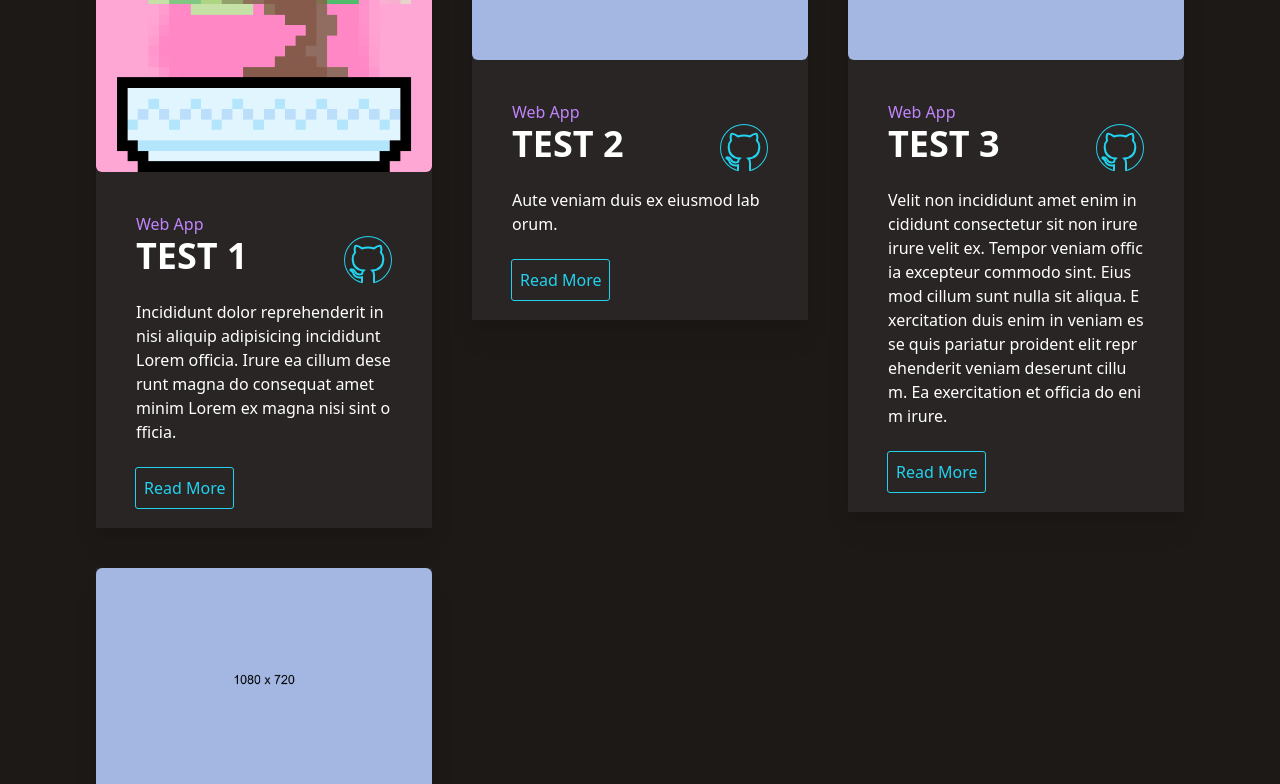
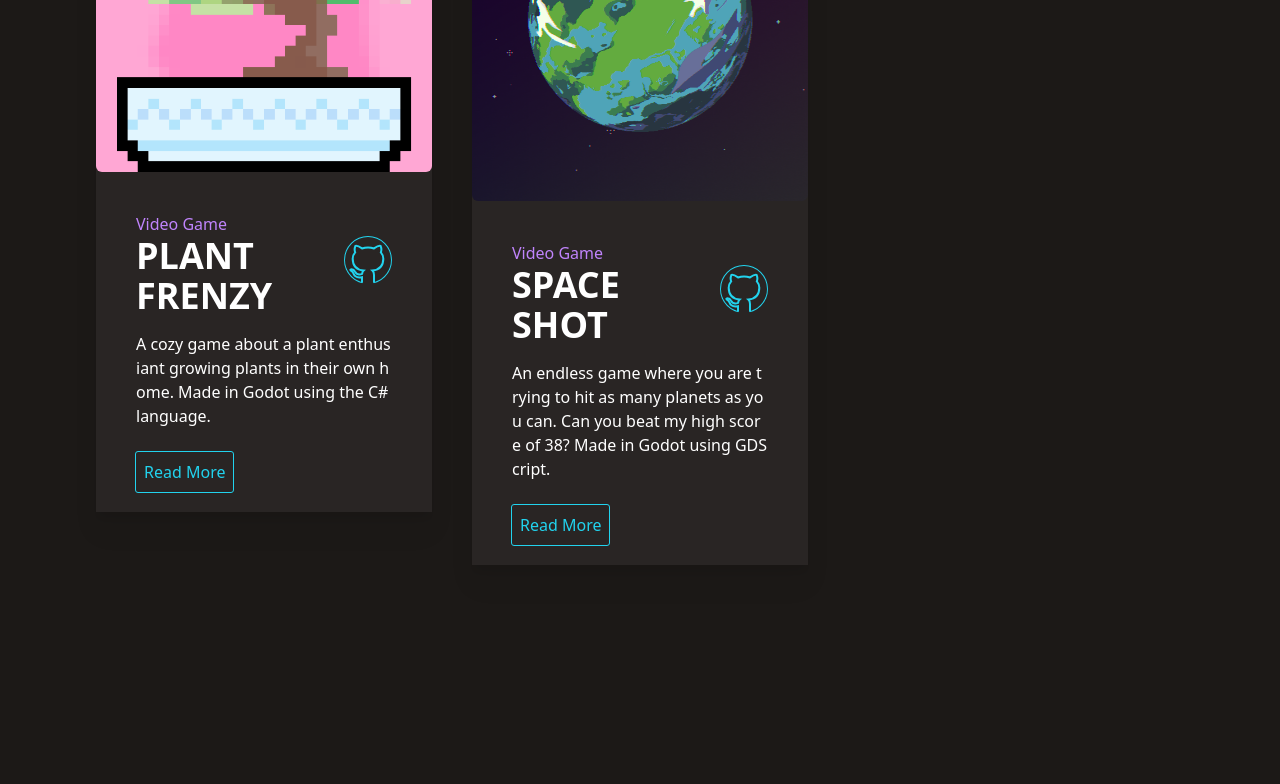
Before and after one commit to Niall-Sharma/programming-portfolio, a Next.js app: page /projects in a window 1280 px wide. Shown: the part 260-1044 px from the top of the page. Built offline with nearby package versions, Linux system fonts and the light colour scheme; what tailwindcss-animated would draw is missing.

Commit message:
added projects

```diff
--- a/src/app/page.tsx
+++ b/src/app/page.tsx
@@ -21,7 +21,9 @@ export default function Home() {
       <section className=" py-20 bg-stone-900 flex flex-wrap lg:space-x-20 items-center justify-center">
           <div className="w-full md:w-1/3 bg-stone-800 p-10 drop-shadow-xl">
             <h2 className="text-center font-bold text-4xl pb-10 text-white">About Me</h2>
-            <p className="text-white text-lg">Quis aliquip amet sit fugiat duis dolor. Eiusmod laboris est laborum aliquip velit eiusmod. Qui nostrud reprehenderit consectetur sunt velit deserunt nisi et esse nulla ipsum. Quis labore esse occaecat nulla mollit in proident. Do sunt mollit nulla Lorem irure incididunt non in. Do est exercitation ea cupidatat sunt ullamco. Minim ut do irure labore irure aute consectetur esse sit eiusmod ex sunt sunt amet.</p>
+            <p className="text-white text-lg">
+              Hi! My name is Niall Sharma and I am a first year student at Iowa State Unviersity. I am pursuing a major in Computer Science and a minor in Cybersecurity. I've spent large amounts of time learning web dev tools such as React and I'm commited to always improving myself.
+            </p>
           </div>
             <Image
             src={profilePic}
--- a/src/app/projects/page.tsx
+++ b/src/app/projects/page.tsx
@@ -1,14 +1,15 @@
 import ProjectCard from "../components/projectcard";
 import dummyImage from "../../../public/dummy_1080x720_000000_a3b7e2.png"
 import PlantGameImage from "../../../public/PlantGame.png"
+import SpaceShotImage from "../../../public/SpaceShotImage.png"
 export default function Projects() {
     return (
       <main className="flex min-h-screen items-center justify-center md:p-24 bg-stone-900 flex-wrap">
         <div className="grid-cols-1 sm:grid-cols-2 md:grid-cols-3 gap-10 grid items-start justify-items-center align-middle">
-          <ProjectCard projecttype="Web App" githubLink="https://github.com/Niall-Sharma/PlantGame/" target="_BLANK" pageLink="/" imageLink={PlantGameImage} projectName="Test 1" projectDescription="Incididunt dolor reprehenderit in nisi aliquip adipisicing incididunt Lorem officia. Irure ea cillum deserunt magna do consequat amet minim Lorem ex magna nisi sint officia. " />
-          <ProjectCard projecttype="Web App" githubLink="/" pageLink="/" imageLink={dummyImage} projectName="Test 2" projectDescription="Aute veniam duis ex eiusmod laborum." />
-          <ProjectCard projecttype="Web App" githubLink="/" pageLink="/" imageLink={dummyImage} projectName="Test 3" projectDescription="Velit non incididunt amet enim incididunt consectetur sit non irure irure velit ex. Tempor veniam officia excepteur commodo sint. Eiusmod cillum sunt nulla sit aliqua. Exercitation duis enim in veniam esse quis pariatur proident elit reprehenderit veniam deserunt cillum. Ea exercitation et officia do enim irure." />
-          <ProjectCard projecttype="Web App" githubLink="/" pageLink="/" imageLink={dummyImage} projectName="Test 4" projectDescription="Eiusmod ex esse dolore aute ut consectetur incididunt." />
+          <ProjectCard projecttype="Video Game" githubLink="https://github.com/Niall-Sharma/PlantGame/" pageLink="https://sirtago.itch.io/plant-frenzy" imageLink={PlantGameImage} projectName="Plant Frenzy" projectDescription="A cozy game about a plant enthusiant growing plants in their own home. Made in Godot using the C# language." />
+          <ProjectCard projecttype="Video Game" githubLink="https://github.com/Niall-Sharma/EndlessMobileGame" pageLink="https://sirtago.itch.io/spaceshot" imageLink={SpaceShotImage} projectName="Space Shot" projectDescription="An endless game where you are trying to hit as many planets as you can. Can you beat my high score of 38? Made in Godot using GDScript." />
+          {/* <ProjectCard projecttype="Web App" githubLink="/" pageLink="/" imageLink={dummyImage} projectName="Test 3" projectDescription="Velit non incididunt amet enim incididunt consectetur sit non irure irure velit ex. Tempor veniam officia excepteur commodo sint. Eiusmod cillum sunt nulla sit aliqua. Exercitation duis enim in veniam esse quis pariatur proident elit reprehenderit veniam deserunt cillum. Ea exercitation et officia do enim irure." />
+          <ProjectCard projecttype="Web App" githubLink="/" pageLink="/" imageLink={dummyImage} projectName="Test 4" projectDescription="Eiusmod ex esse dolore aute ut consectetur incididunt." /> */}
         </div>
       </main>
     );
```
Also changed, not shown: public/SpaceShotImage.png (added).
